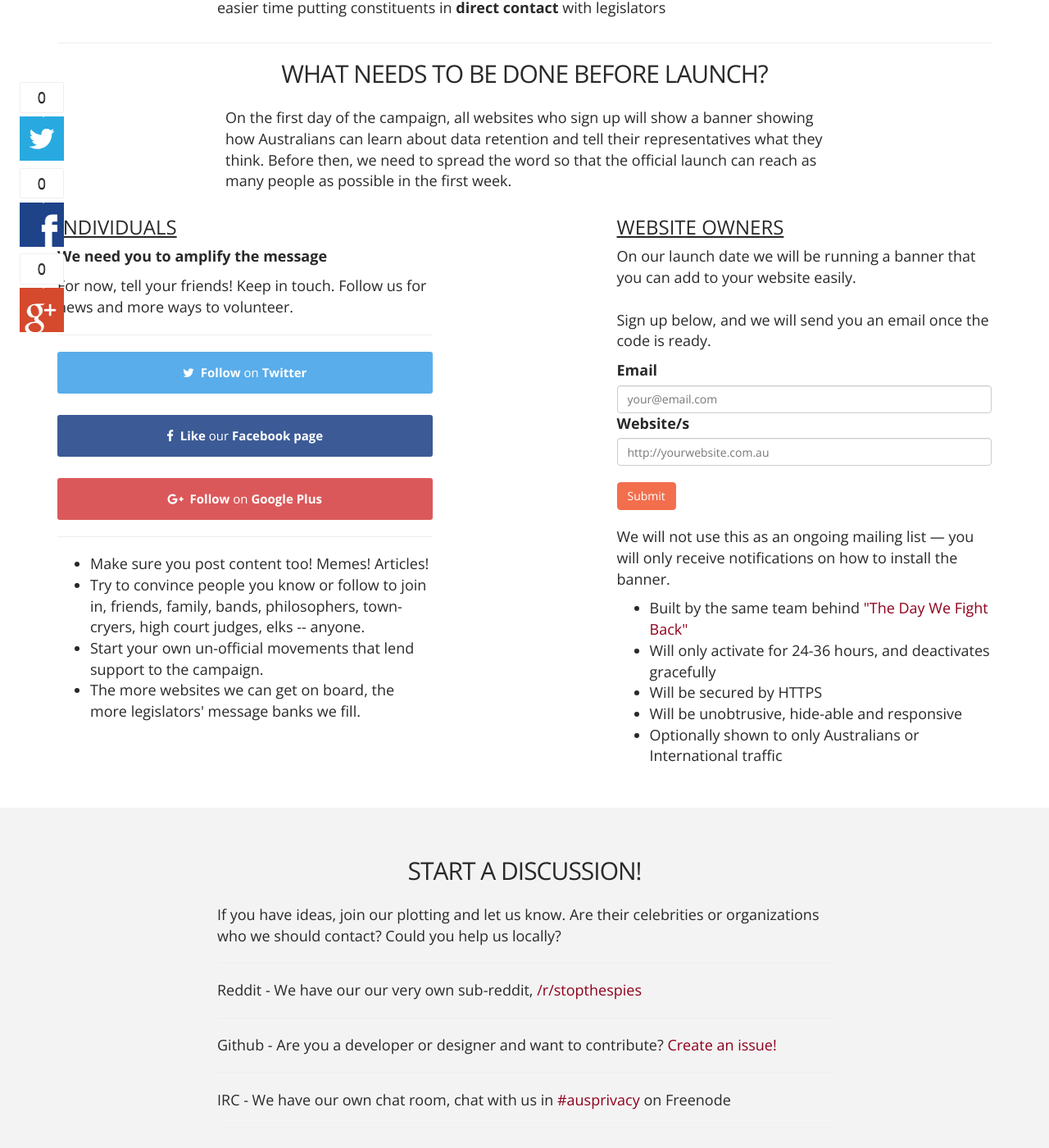
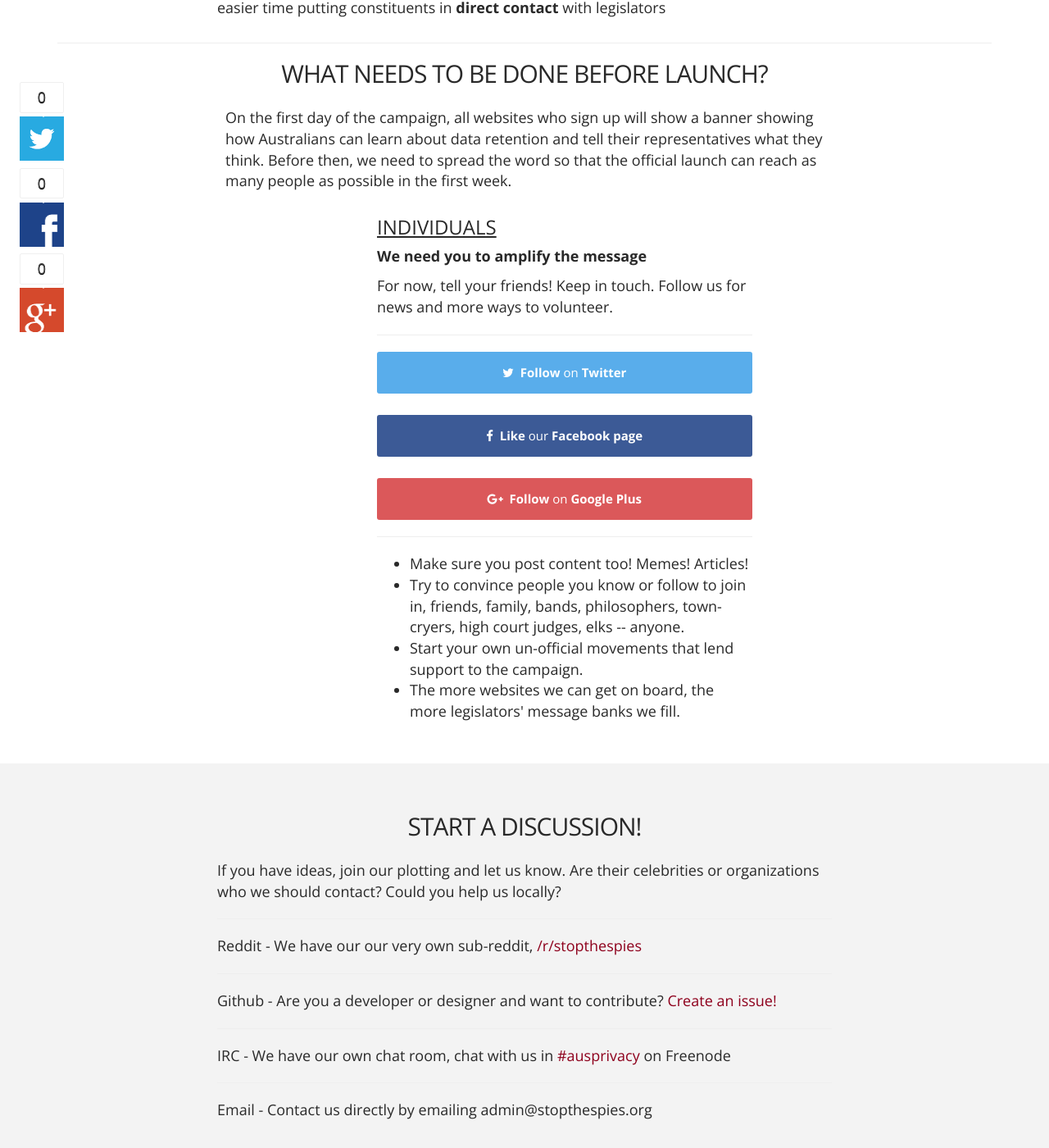
Before and after one commit to thomasdavis/saveprivacy, a Jekyll site: the page built from index.html, in a window 1280 px wide and 1400 px high, scrolled down 1695 px. Shown: the whole window at 82% size. Built offline with Jekyll 4.4.1, drawn with Linux system fonts in a browser that asks for light colours; nearby versions of some CDN libraries; comment, search, counter and statistics services are not loaded.

Commit message:
removed website owners

```diff
--- a/index.html
+++ b/index.html
@@ -52,7 +52,7 @@
     <h2>What needs to be done before launch?</h2>
     <p class="col-md-8 col-md-offset-2">On the first day of the campaign, all websites who sign up will show a banner showing how Australians can learn about data retention and tell their representatives what they think. Before then, we need to spread the word so that the official launch can reach as many people as possible in the first week.</p>
 <div class="row">
-	<div class="col-md-5">
+	<div class="col-md-5 col-md-offset-4">
 		<h3>INDIVIDUALS</h3>
 		<p><strong>We need you to amplify the message</strong></p>
         <p>For now, tell your friends! Keep in touch. Follow us for news and more ways to volunteer.
@@ -78,26 +78,6 @@
 				<li>The more websites we can get on board, the more legislators' message banks we fill.</li>
 			</ul>
 
-	</div>
-	<div class="col-md-5  col-md-offset-2">
-		<h3>WEBSITE OWNERS</h3>
-		<p>On our launch date we will be running a banner that you can add to your website easily.<br /><br />Sign up below, and we will send you an email once the code is ready.</p>
-		<form class="website-form">
-			<label>Email</label>
-			<input class="form-control" type="text" id="email-input" placeholder="your@email.com">
-			<label>Website/s</label>
-			<input class="form-control" type="text" id="websites-input" placeholder="http://yourwebsite.com.au">
-
-			<input style="margin-top: 20px;margin-bottom: 20px;" class="btn btn-primary" type="submit" value="Submit" />
-		</form>
-		<p>We will not use this as an ongoing mailing list &mdash; you will only receive notifications on how to install the banner.</p>
-		<ul>
-			<li>Built by the same team behind <a href="http://en.wikipedia.org/wiki/The_Day_We_Fight_Back">"The Day We Fight Back"</a></li>
-			<li>Will only activate for 24-36 hours, and deactivates gracefully</li>
-			<li>Will be secured by HTTPS</li>
-			<li>Will be unobtrusive, hide-able and responsive</li>
-			<li>Optionally shown to only Australians or International traffic</li>
-		</ul>
 	</div>
 </div>
     </div>
```
